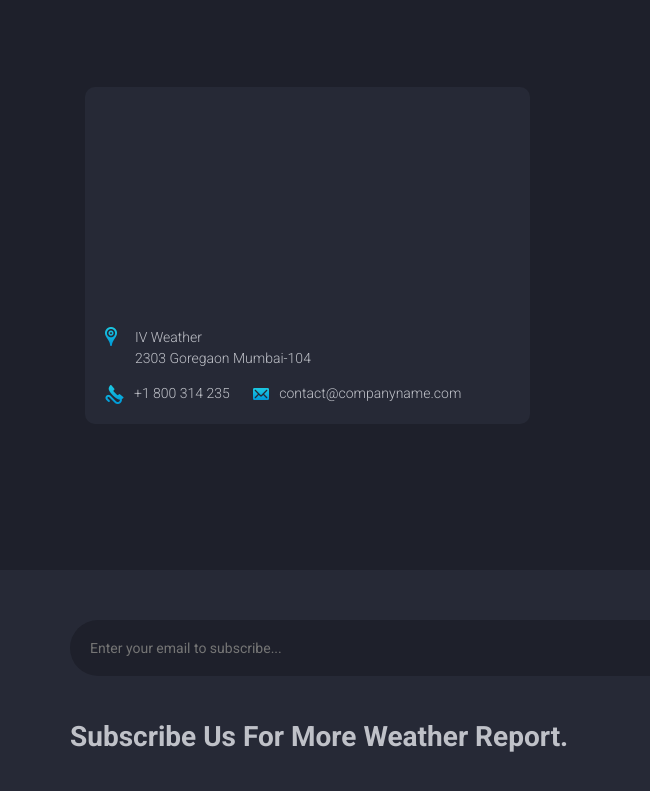
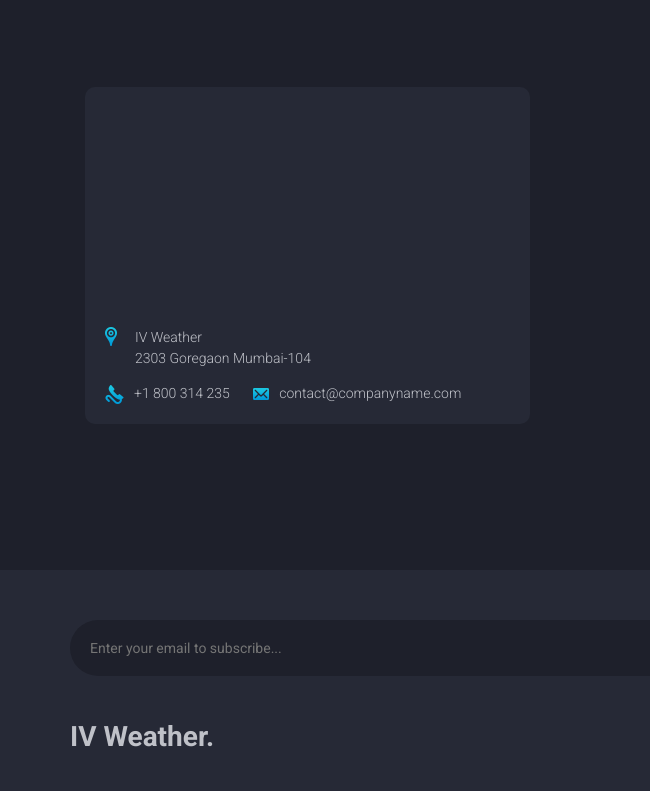
Before and after one commit to Vinodk-17/weatherapiminiproject, a plain HTML site: page about.html in a window 1280 px wide. Shown: the part 394-1185 px from the top of the page, 0-650 px from the left. Drawn offline with nearby package versions, Linux system fonts and the light colour scheme; some packages are replaced by stand-ins of ours; a script that the page names is missing.

Commit message:
change new text to the previous text

```diff
--- a/about.html
+++ b/about.html
@@ -135,7 +135,7 @@
 						</div>
 					</div>
 
-					<p class="colophon"><h1>Subscribe Us For More Weather Report.</h1></p>
+					<p class="colophon"><h1>IV Weather.</h1></p>
 				</div>
 			</footer> <!-- .site-footer -->
 		</div>
```
Also changed, not shown: news1.html (+1 -1 lines), news2.html (+1 -1 lines), news3.html (+1 -1 lines).
